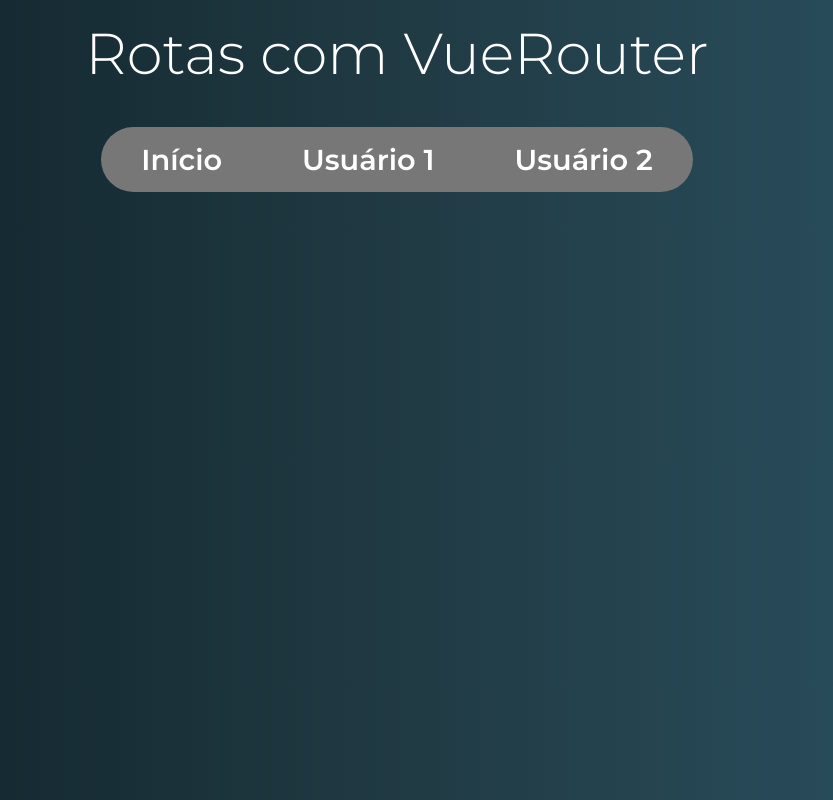
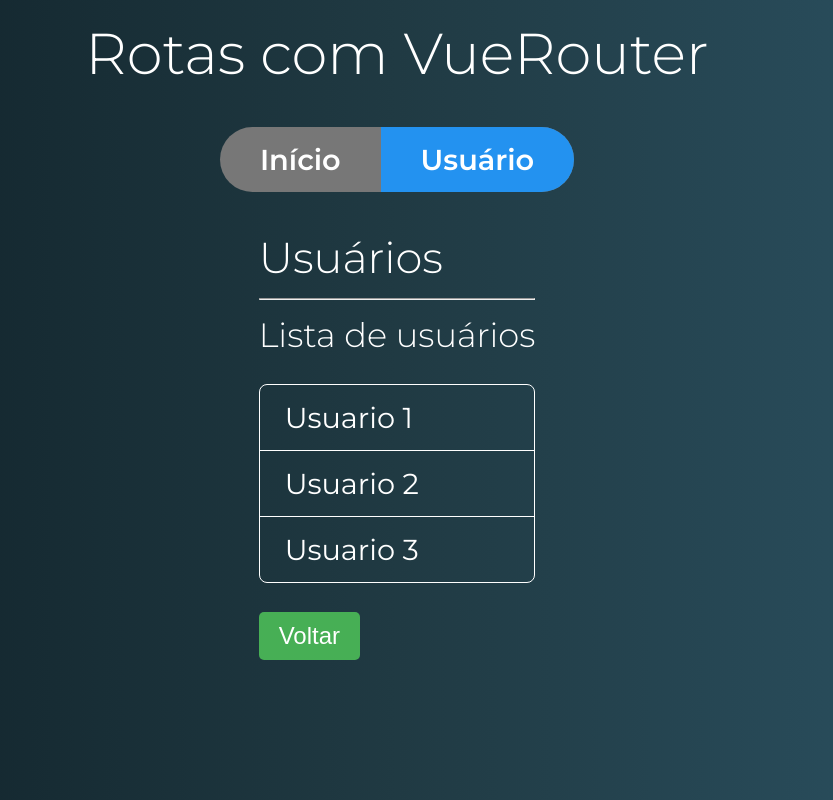
Before and after one commit to JaimeDevS/vue-router, a Vue app: page /usuario in a window 1280 px wide. Shown: the whole page, without its empty margins (243-1076 px from the left). Built offline with nearby package versions, Linux system fonts and the light colour scheme.

Commit message:
rotas aninhadas

```diff
--- a/src/components/template/menu.vue
+++ b/src/components/template/menu.vue
@@ -2,8 +2,7 @@
   <nav class="menu">
     <ul>
         <router-link to="/" tag="li" active-class="active" exact><a>Início</a></router-link>
-        <router-link to="/usuario/10" tag="li" active-class="active"><a>Usuário 1</a></router-link>
-        <router-link to="/usuario/20" tag="li" active-class="active"><a>Usuário 2</a></router-link>
+        <router-link to="/usuario" tag="li" active-class="active"><a>Usuário</a></router-link>
     </ul>
   </nav>
 </template>
--- a/src/components/usuario/Usuario.vue
+++ b/src/components/usuario/Usuario.vue
@@ -2,24 +2,13 @@
   <div class="usuario">
     <h2>Usuários</h2>
     <hr>
-    <p><strong>Código</strong> {{ id }}</p>
+    <router-view></router-view>
     <button sucesso @click="irParaInicio">Voltar</button>
   </div>
 </template>
 
 <script>
 export default {
-  props: ['id'],
-  // data() {
-  //   return {
-  //     id: this.$route.params.id
-  //   }
-  // },
-  // watch: {
-  //   $route(to, from) {
-  //     this.id = to.params.id
-  //   }
-  // },
   methods: {
     irParaInicio() {
       //this.$router.push('/')
--- /dev/null
+++ b/src/components/usuario/UsuarioDetalhe.vue
@@ -0,0 +1,27 @@
+<template>
+  <div class="usuario-detalhe">
+    <h3>Usuario Detalhe</h3>
+    <hr>
+    <p><strong>Código</strong> {{ id }}</p>
+  </div>
+</template>
+
+<script>
+export default {
+  props: ['id'],
+  // data() {
+  //   return {
+  //     id: this.$route.params.id
+  //   }
+  // },
+  // watch: {
+  //   $route(to, from) {
+  //     this.id = to.params.id
+  //   }
+  // },
+}
+</script>
+
+<style>
+
+</style>
--- /dev/null
+++ b/src/components/usuario/UsuarioEditar.vue
@@ -0,0 +1,13 @@
+<template>
+
+</template>
+
+<script>
+export default {
+
+}
+</script>
+
+<style>
+
+</style>
--- /dev/null
+++ b/src/components/usuario/UsuarioLista.vue
@@ -0,0 +1,20 @@
+<template>
+    <div class="usuario-lista">
+        <h3>Lista de usuários</h3>
+        <ul class="lista">
+            <li class="item-lista">Usuario 1</li>
+            <li class="item-lista">Usuario 2</li>
+            <li class="item-lista">Usuario 3</li>
+        </ul>
+    </div>
+</template>
+
+<script>
+export default {
+
+}
+</script>
+
+<style>
+
+</style>
--- a/src/router.js
+++ b/src/router.js
@@ -2,6 +2,9 @@
 import Router from 'vue-router'
 import Inicio from './components/inicio.vue'
 import Usuario from './components/usuario/Usuario.vue'
+import UsuarioLista from './components/usuario/UsuarioLista.vue'
+import UsuarioDetalhe from './components/usuario/UsuarioDetalhe.vue'
+import UsuarioEditar from './components/usuario/UsuarioEditar.vue'
 
 Vue.use(Router)
 
@@ -13,9 +16,14 @@
             component: Inicio
         },
         {
-            path: '/usuario/:id',
+            path: '/usuario',
             component: Usuario,
-            props: true
+            props: true,
+            children: [
+                { path: '', component: UsuarioLista },
+                { path: ':id', component: UsuarioDetalhe, props: true },
+                { path: ':id/editar', component: UsuarioEditar, props: true },
+            ]
         }
     ]
 })
```
